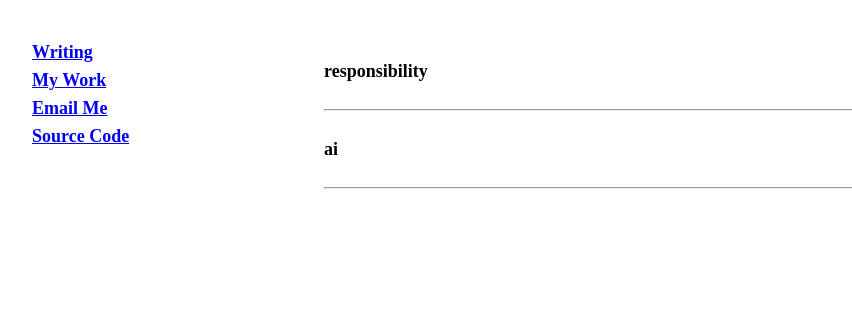
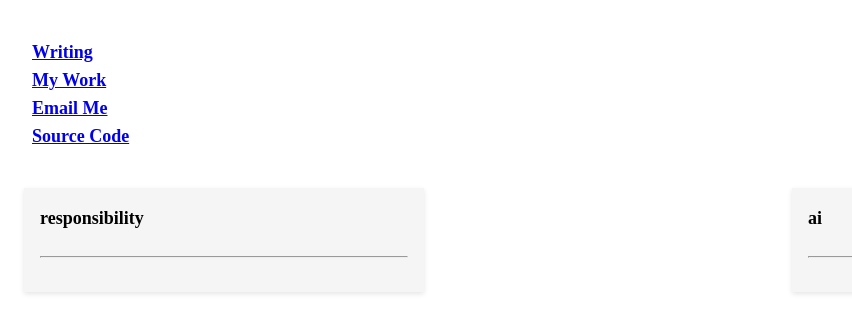
Before and after one commit to rogerkirkness/writing, a Jekyll site: the page built from index.html, in a window 1280 px wide. Shown: the top 333 px of the page, without its empty margins (16-868 px from the left). Built offline with Jekyll 4.4.1, drawn with Linux system fonts in a browser that asks for light colours.

Commit message:
Update default.html

```diff
--- a/_layouts/default.html
+++ b/_layouts/default.html
@@ -40,6 +40,30 @@
 			padding-left: 5px;
 			padding-right: 10px;
 		}
+		.card-container {
+		  width: 1200px;
+		  display: flex;
+		  flex-wrap: wrap;
+		  justify-content: space-between;
+		  padding: 1rem;
+		}
+
+		.card {
+		  background-color: #f5f5f5;
+		  box-shadow: 0 2px 5px rgba(0, 0, 0, 0.1);
+		  flex: 0 0 calc(33.333% - 2rem);
+		  margin: 1rem;
+		  padding: 1rem;
+		  transition: all 0.3s;
+		}
+
+		.card-content h4 {
+		  margin-top: 0;
+		}
+
+		.card-content ul {
+		  margin-bottom: 0;
+		}
 	</style>
 </head>
 
@@ -52,11 +76,9 @@
 			<li><a target="_blank" rel="noopener" href="https://github.com/rogerkirkness/personal">Source Code</a></li>
 		</ul>
 	</nav>
-	<div class="container">
-		<main>
-			{{ content }}
-		</main>
-	</div>
+	<main>
+		{{ content }}
+	</main>
 </body>
 
 <script>
```
